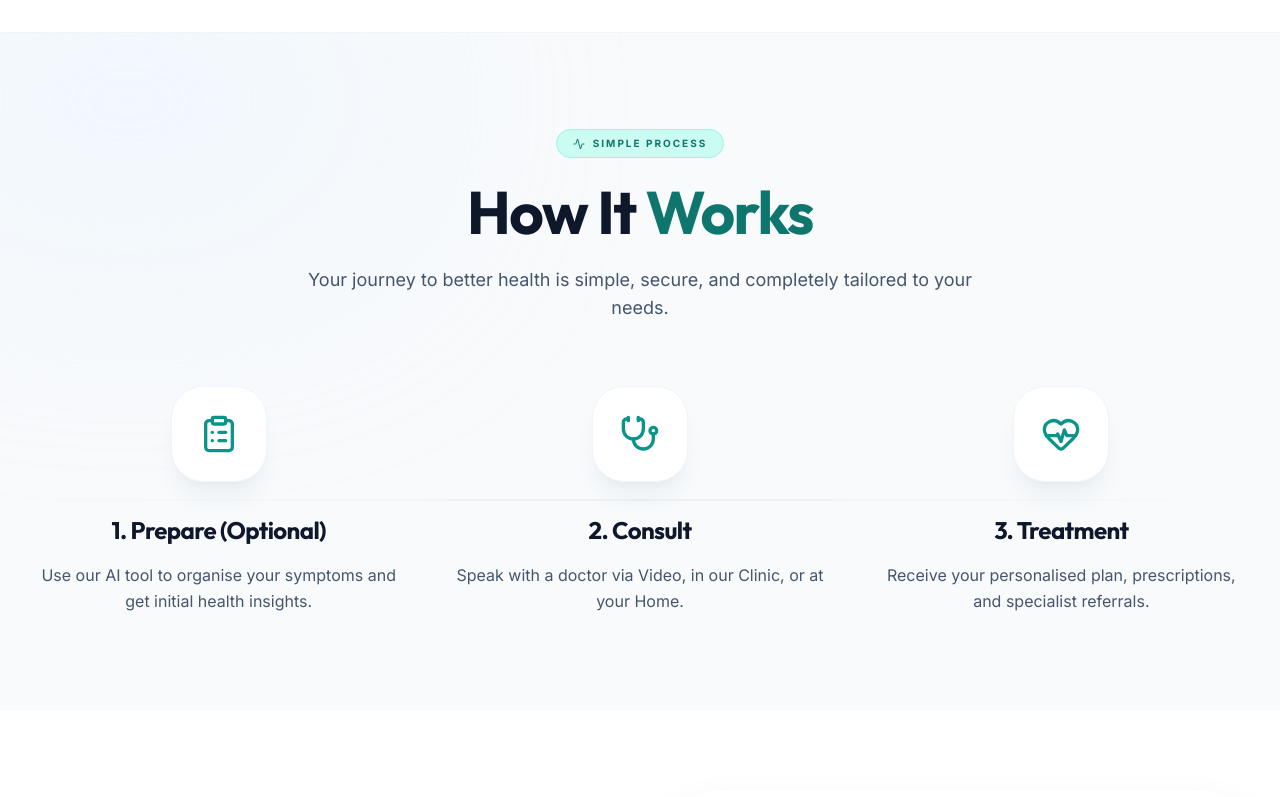
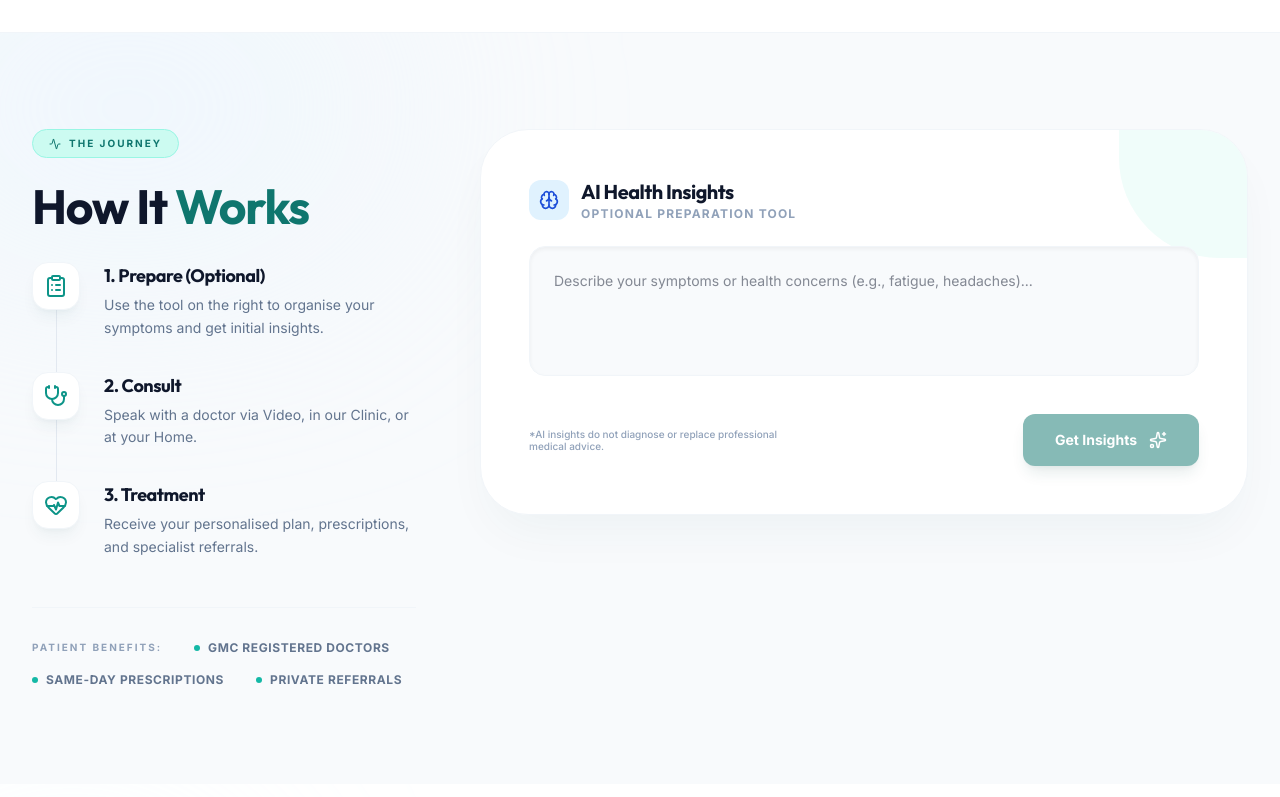
Before and after one commit to Drmastoi/Doctor2U-2026, a React (Vite) app: page / in a window 1280 px wide. Shown: the part 920-1717 px from the top of the page. Built offline with nearby package versions, Linux system fonts and the light colour scheme; grey boxes are pictures that could not be loaded.

Commit message:
feat(home): Integrate AI consultation feature and refine journey section
Combines the "How It Works" section with the new AI consultation tool. This provides a more cohesive "Integrated Journey" narrative for users on the homepage, streamlining the presentation of services.

```diff
--- a/src/pages/Home.tsx
+++ b/src/pages/Home.tsx
@@ -284,14 +284,16 @@ export default function Home({ setPage, setSharedInsights }: HomeProps) {
         </div>
       </section>
 
-      {/* How It Works Section */}
+      {/* Integrated Journey Section: How It Works + AI Tool */}
       <section id="how-it-works" className="py-24 bg-slate-50 relative overflow-hidden">
         <div className="absolute top-0 left-0 w-full h-full overflow-hidden pointer-events-none">
           <div className="absolute top-[-10%] left-[-10%] w-[40%] h-[40%] bg-medical-100/40 rounded-full blur-[120px]"></div>
         </div>
 
         <div className="max-w-[1600px] mx-auto px-4 sm:px-6 lg:px-8 relative z-10">
-          <div className="text-center mb-16">
+          <div className="flex flex-col lg:flex-row gap-16 items-start">
+            {/* Left Column: The Process */}
+            <div className="lg:w-1/3">
               <motion.div
                 initial={{ opacity: 0, y: 20 }}
                 whileInView={{ opacity: 1, y: 0 }}
@@ -299,40 +301,135 @@ export default function Home({ setPage, setSharedInsights }: HomeProps) {
                 className="inline-flex items-center gap-2 bg-teal-100 border border-teal-200 text-teal-700 px-4 py-1.5 rounded-full text-[10px] font-bold mb-6 tracking-[0.2em] uppercase"
               >
                 <Activity size={12} />
-              <span>Simple Process</span>
+                <span>The Journey</span>
               </motion.div>
-            <h2 className="text-4xl md:text-6xl font-display font-bold mb-6 tracking-tight text-slate-900">
+              <h2 className="text-4xl md:text-5xl font-display font-bold mb-8 tracking-tight text-slate-900">
                 How It <span className="text-teal-700">Works</span>
               </h2>
-            <p className="text-lg text-slate-600 max-w-2xl mx-auto">
-              Your journey to better health is simple, secure, and completely tailored to your needs.
-            </p>
-          </div>
 
-          <div className="grid grid-cols-1 md:grid-cols-3 gap-12 relative">
-            {/* Connecting Line */}
-            <div className="hidden md:block absolute top-1/2 left-0 w-full h-px bg-gradient-to-r from-transparent via-slate-200 to-transparent -translate-y-1/2 z-0"></div>
+              <div className="space-y-8 relative">
+                {/* Vertical Line */}
+                <div className="absolute left-6 top-8 bottom-8 w-px bg-slate-200 hidden sm:block"></div>
 
                 {[
-              { icon: ClipboardList, title: "1. Prepare (Optional)", desc: "Use our AI tool to organise your symptoms and get initial health insights." },
+                  { icon: ClipboardList, title: "1. Prepare (Optional)", desc: "Use the tool on the right to organise your symptoms and get initial insights." },
                   { icon: Stethoscope, title: "2. Consult", desc: "Speak with a doctor via Video, in our Clinic, or at your Home." },
                   { icon: HeartPulse, title: "3. Treatment", desc: "Receive your personalised plan, prescriptions, and specialist referrals." }
                 ].map((step, i) => (
                   <motion.div
                     key={i}
-                initial={{ opacity: 0, y: 30 }}
-                whileInView={{ opacity: 1, y: 0 }}
+                    initial={{ opacity: 0, x: -20 }}
+                    whileInView={{ opacity: 1, x: 0 }}
                     viewport={{ once: true }}
-                transition={{ delay: i * 0.2 }}
-                className="relative z-10 flex flex-col items-center text-center group"
+                    transition={{ delay: i * 0.1 }}
+                    className="flex gap-6 relative z-10 group"
                   >
-                <div className="w-24 h-24 rounded-[2rem] bg-white border border-slate-100 flex items-center justify-center text-teal-600 mb-8 group-hover:scale-110 group-hover:bg-teal-700 group-hover:text-white transition-all duration-500 shadow-xl shadow-teal-900/5">
-                  <step.icon size={40} />
+                    <div className="w-12 h-12 rounded-2xl bg-white border border-slate-100 flex items-center justify-center text-teal-600 shrink-0 shadow-lg shadow-teal-900/5 group-hover:bg-teal-700 group-hover:text-white transition-all duration-300">
+                      <step.icon size={24} />
                     </div>
-                <h3 className="text-2xl font-display font-bold mb-4 text-slate-900">{step.title}</h3>
-                <p className="text-slate-600 leading-relaxed">{step.desc}</p>
+                    <div>
+                      <h3 className="text-lg font-bold text-slate-900 mb-1">{step.title}</h3>
+                      <p className="text-sm text-slate-500 leading-relaxed">{step.desc}</p>
+                    </div>
                   </motion.div>
                 ))}
+              </div>
+
+              <div className="mt-12 pt-8 border-t border-slate-100">
+                <div className="flex flex-wrap items-center gap-x-8 gap-y-4">
+                  <span className="text-[10px] text-slate-400 font-bold uppercase tracking-[0.2em] w-full sm:w-auto mb-2 sm:mb-0">Patient Benefits:</span>
+                  {['GMC Registered Doctors', 'Same-day Prescriptions', 'Private Referrals'].map((item, i) => (
+                    <div key={i} className="flex items-center gap-2 text-xs text-slate-500 font-bold uppercase tracking-wider">
+                      <div className="w-1.5 h-1.5 rounded-full bg-teal-500"></div>
+                      {item}
+                    </div>
+                  ))}
+                </div>
+              </div>
+            </div>
+
+            {/* Right Column: AI Tool */}
+            <div className="lg:w-2/3 w-full">
+              <div className="bg-white rounded-[3rem] p-8 md:p-12 border border-slate-100 shadow-2xl shadow-teal-900/5 relative overflow-hidden">
+                <div className="absolute top-0 right-0 w-32 h-32 bg-teal-50 rounded-bl-[100px] -z-0"></div>
+
+                <div className="relative z-10">
+                  <div className="flex items-center gap-3 mb-6">
+                    <div className="w-10 h-10 rounded-xl bg-medical-100 flex items-center justify-center text-medical-700">
+                      <Brain size={20} />
+                    </div>
+                    <div>
+                      <h3 className="text-xl font-bold text-slate-900 tracking-tight">AI Health Insights</h3>
+                      <p className="text-xs text-slate-400 font-bold uppercase tracking-widest">Optional Preparation Tool</p>
+                    </div>
+                  </div>
+
+                  <div className="mb-8">
+                    <textarea
+                      id="symptoms"
+                      rows={4}
+                      value={symptoms}
+                      onChange={(e) => setSymptoms(e.target.value)}
+                      placeholder="Describe your symptoms or health concerns (e.g., fatigue, headaches)..."
+                      className="w-full bg-slate-50 border border-slate-100 rounded-2xl p-6 text-slate-900 focus:ring-2 focus:ring-teal-700 focus:border-transparent transition-all resize-none shadow-inner text-sm"
+                    />
+                  </div>
+
+                  <div className="flex justify-between items-center gap-4">
+                    <p className="text-[10px] text-slate-400 font-medium max-w-[250px] leading-tight">
+                      *AI insights do not diagnose or replace professional medical advice.
+                    </p>
+                    <button
+                      onClick={getInsights}
+                      disabled={isLoadingInsights || !symptoms.trim()}
+                      className={`bg-teal-700 text-white px-8 py-4 rounded-xl font-bold shadow-lg shadow-teal-900/20 hover:bg-teal-800 transition-all flex items-center gap-3 disabled:opacity-50 disabled:cursor-not-allowed text-sm whitespace-nowrap`}
+                    >
+                      {isLoadingInsights ? (
+                        <div className="w-5 h-5 border-2 border-white/30 border-t-white rounded-full animate-spin"></div>
+                      ) : (
+                        <>
+                          Get Insights
+                          <Sparkles size={18} />
+                        </>
+                      )}
+                    </button>
+                  </div>
+
+                  <AnimatePresence>
+                    {aiInsights && (
+                      <motion.div
+                        initial={{ opacity: 0, height: 0 }}
+                        animate={{ opacity: 1, height: 'auto' }}
+                        exit={{ opacity: 0, height: 0 }}
+                        className="mt-8 pt-8 border-t border-slate-100 overflow-hidden"
+                      >
+                        <div className="bg-slate-50 rounded-2xl p-6 border border-teal-50">
+                          <div className="flex items-center gap-2 mb-4 text-teal-700">
+                            <Brain size={18} />
+                            <h4 className="font-bold text-sm">Generated Insights</h4>
+                          </div>
+                          <div className="text-slate-600 text-sm leading-relaxed whitespace-pre-wrap mb-6">
+                            {aiInsights}
+                          </div>
+
+                          {!aiInsights.includes('EMERGENCY ALERT') && (
+                            <div className="flex justify-end">
+                              <button
+                                onClick={handleShareWithDoctor}
+                                className="bg-teal-700 text-white px-6 py-3 rounded-lg font-bold hover:bg-teal-800 transition-all flex items-center gap-2 text-xs shadow-md"
+                              >
+                                Share & Book Consultation
+                                <ArrowRight size={14} />
+                              </button>
+                            </div>
+                          )}
+                        </div>
+                      </motion.div>
+                    )}
+                  </AnimatePresence>
+                </div>
+              </div>
+            </div>
           </div>
         </div>
       </section>
@@ -468,101 +565,6 @@ export default function Home({ setPage, setSharedInsights }: HomeProps) {
                 </div>
               </motion.div>
             ))}
-          </div>
-        </div>
-      </section>
-
-      {/* AI Health Insights Section */}
-      <section className="py-24 bg-white relative overflow-hidden">
-        <div className="max-w-[1600px] mx-auto px-4 sm:px-6 lg:px-8 relative z-10">
-          <div className="max-w-4xl mx-auto">
-            <div className="text-center mb-12">
-              <motion.div
-                initial={{ opacity: 0, y: 20 }}
-                whileInView={{ opacity: 1, y: 0 }}
-                viewport={{ once: true }}
-                className="inline-flex items-center gap-2 bg-medical-100 border border-medical-200 text-medical-700 px-4 py-1.5 rounded-full text-[10px] font-bold mb-6 tracking-[0.2em] uppercase"
-              >
-                <Brain size={12} />
-                <span>AI-Powered Preparation</span>
-              </motion.div>
-              <h2 className="text-4xl md:text-5xl font-display font-bold mb-6 tracking-tight text-slate-900">
-                Optional: <span className="text-teal-700">AI Health Insights</span>
-              </h2>
-              <p className="text-lg text-slate-600">
-                Use our optional AI tool to help organise your thoughts and prepare for your consultation. This is a support tool to enhance your conversation with our doctors.
-              </p>
-            </div>
-
-            <div className="bg-slate-50 rounded-[3rem] p-8 md:p-12 border border-slate-100 shadow-sm">
-              <div className="mb-8">
-                <label htmlFor="symptoms" className="block text-sm font-bold text-slate-700 uppercase tracking-widest mb-4">
-                  Describe your symptoms or health concerns
-                </label>
-                <textarea
-                  id="symptoms"
-                  rows={4}
-                  value={symptoms}
-                  onChange={(e) => setSymptoms(e.target.value)}
-                  placeholder="e.g., I've been feeling unusually tired lately and having occasional headaches..."
-                  className="w-full bg-white border border-slate-200 rounded-2xl p-6 text-slate-900 focus:ring-2 focus:ring-teal-700 focus:border-transparent transition-all resize-none shadow-inner"
-                />
-              </div>
-
-              <div className="flex justify-center mb-10">
-                <button
-                  onClick={getInsights}
-                  disabled={isLoadingInsights || !symptoms.trim()}
-                  className={`bg-teal-700 text-white px-12 py-5 rounded-2xl font-bold text-lg shadow-xl shadow-teal-900/20 hover:bg-teal-800 transition-all flex items-center gap-3 disabled:opacity-50 disabled:cursor-not-allowed`}
-                >
-                  {isLoadingInsights ? (
-                    <>
-                      <div className="w-5 h-5 border-2 border-white/30 border-t-white rounded-full animate-spin"></div>
-                      Generating Insights...
-                    </>
-                  ) : (
-                    <>
-                      Get Insights
-                      <Sparkles size={20} />
-                    </>
-                  )}
-                </button>
-              </div>
-
-              <AnimatePresence>
-                {aiInsights && (
-                  <motion.div
-                    initial={{ opacity: 0, y: 20 }}
-                    animate={{ opacity: 1, y: 0 }}
-                    exit={{ opacity: 0, y: -20 }}
-                    className="bg-white rounded-3xl p-8 border border-teal-100 shadow-sm"
-                  >
-                    <div className="flex items-center gap-3 mb-6 text-teal-700">
-                      <Brain size={24} />
-                      <h3 className="text-xl font-bold">Your Health Insights</h3>
-                    </div>
-                    <div className="prose prose-slate max-w-none">
-                      <div className="text-slate-600 leading-relaxed whitespace-pre-wrap">
-                        {aiInsights}
-                      </div>
-                    </div>
-
-                    {/* Step 1: Clinical Handoff Button */}
-                    {!aiInsights.includes('EMERGENCY ALERT') && (
-                      <div className="mt-8 pt-8 border-t border-slate-100 flex justify-end">
-                        <button
-                          onClick={handleShareWithDoctor}
-                          className="bg-teal-700 text-white px-8 py-4 rounded-xl font-bold hover:bg-teal-800 transition-all flex items-center gap-2 shadow-lg shadow-teal-900/10"
-                        >
-                          Share with my Doctor & Book
-                          <ArrowRight size={18} />
-                        </button>
-                      </div>
-                    )}
-                  </motion.div>
-                )}
-              </AnimatePresence>
-            </div>
           </div>
         </div>
       </section>
```
Lines whose indentation alone changed are shown as unchanged.
